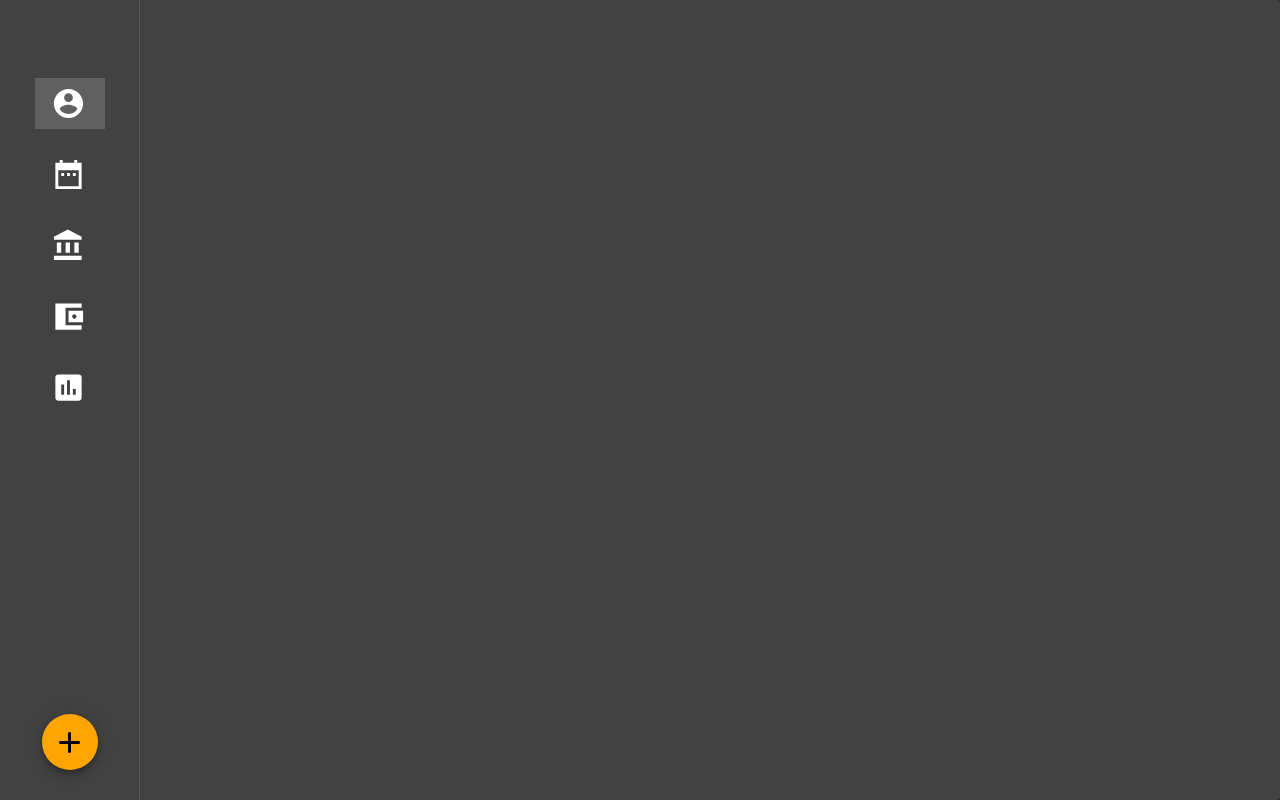
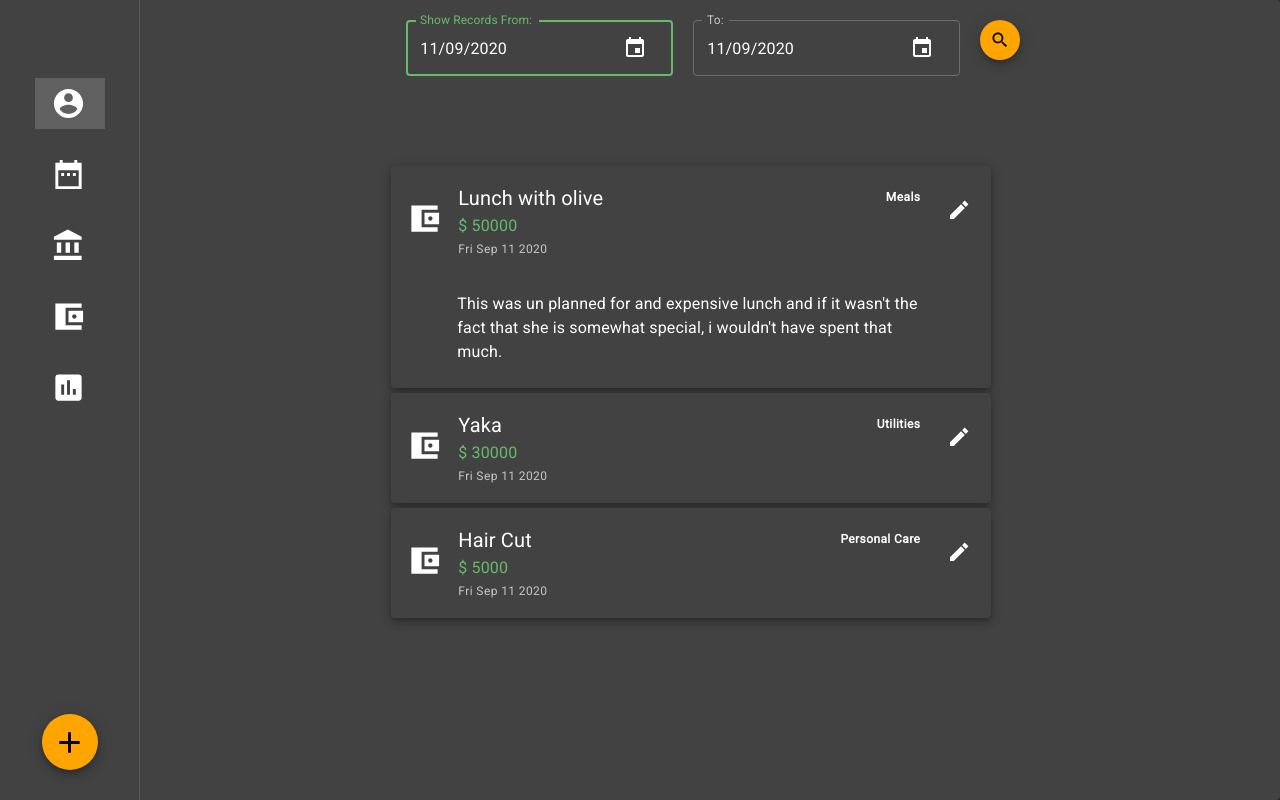
Before and after one commit to mycok/Traxpence-client, a React (Create React App) app: page /expenses in a window 1280 px wide. Built offline with nearby package versions, Linux system fonts and the light colour scheme.

Commit message:
feat: add expense-list-page
- add SingleExpense page
- add ExpenseList page
- add DateRangeSearch page

```diff
--- a/src/Layout.tsx
+++ b/src/Layout.tsx
@@ -13,22 +13,11 @@ import { makeStyles, createStyles } from "@material-ui/core/styles";
 
 import AppRouter from './router';
 
-type MainProps = {
-    classes: any,
-    anchorEl: any,
-    itemList: Array<any>,
-    selected?: string,
-    handleClick(event: React.MouseEvent<HTMLElement, MouseEvent>): void | undefined,
-    handleClose: any
-    selectionHandler: any
-}
-
 const useStyles = makeStyles((theme) =>
     createStyles({
         paper: {
             display: "flex",
             justifyContent: "center",
-            alignItems: "center",
             height: "100vh",
             width: "100%"
         },
@@ -50,9 +39,6 @@ const useStyles = makeStyles((theme) =>
         listItem: {
             margin: 20,
             width: 70,
-            // "&:hover": {
-            //     backgroundColor: "green"
-            // },
         },
         menu: {
             zIndex: 30,
@@ -73,6 +59,16 @@ const useStyles = makeStyles((theme) =>
         }
     })
 );
+
+type LayoutProps = {
+    classes: any,
+    anchorEl: any,
+    itemList: Array<any>,
+    selected?: string,
+    handleClick(event: React.MouseEvent<HTMLElement, MouseEvent>): void | undefined,
+    handleClose: any
+    selectionHandler: any
+}
 
 const iconList = [
     { name: "Account", icon: <Account fontSize="large" /> },
@@ -128,7 +124,7 @@ function Layout() {
     );
 }
 
-function RenderList({ itemList, classes, selected, handleClick, selectionHandler }: Partial<MainProps>) {
+function RenderList({ itemList, classes, selected, handleClick, selectionHandler }: Partial<LayoutProps>) {
     return (
         <List className={classes.drawerList}>
             {
@@ -153,7 +149,7 @@ function RenderList({ itemList, classes, selected, handleClick, selectionHandler
     )
 }
 
-function UserMenu({ classes, anchorEl, handleClose }: Partial<MainProps>) {
+function UserMenu({ classes, anchorEl, handleClose }: Partial<LayoutProps>) {
     return (
         <Popper
             className={classes.menu}
--- a/src/components/auth/Signin.tsx
+++ b/src/components/auth/Signin.tsx
@@ -1,6 +1,16 @@
-import React from 'react';
+import React from "react";
+import { createStyles, makeStyles } from "@material-ui/core/styles";
 
-import Form from '../../pages/auth/AuthForm';
+import Form from "../../pages/auth/AuthForm";
+
+const useStyles = makeStyles(() =>
+    createStyles({
+        root: {
+            display: "flex",
+            alignItems: "center"
+        }
+    })
+)
 
 type SigninState = {
     email: string,
@@ -18,6 +28,7 @@ const initialState = {
 };
 
 function Signin() {
+    const classes = useStyles();
     const [state, dispatch] = React.useReducer((state: SigninState, action: Action) => {
         return state;
     }, initialState);
@@ -29,12 +40,14 @@ function Signin() {
     };
 
     return (
+        <div className={classes.root}>
             <Form
                 fields={2}
                 email={state?.email}
                 password={state?.password}
                 handler={handleSignin}
             />
+        </div>
     )
 }
 
--- a/src/components/user/Signup.tsx
+++ b/src/components/user/Signup.tsx
@@ -1,6 +1,16 @@
-import React from 'react';
+import React from "react";
+import { createStyles, makeStyles } from "@material-ui/core/styles";
 
-import Form from '../../pages/auth/AuthForm';
+import Form from "../../pages/auth/AuthForm";
+
+const useStyles = makeStyles(() =>
+    createStyles({
+        root: {
+            display: "flex",
+            alignItems: "center"
+        }
+    })
+)
 
 type SignupState = {
     username: string,
@@ -20,6 +30,7 @@ const initialState = {
 }
 
 function Signup() {
+    const classes = useStyles();
     const [state, dispatch] = React.useReducer((state: SignupState, action: Action) => {
         return state;
     }, initialState);
@@ -31,6 +42,7 @@ function Signup() {
     };
 
     return (
+        <div className={classes.root}>
             <Form
                 fields={3}
                 username={state?.username}
@@ -38,6 +50,7 @@ function Signup() {
                 password={state?.password}
                 handler={handleSignup}
             />
+        </div>
     )
 }
 
--- /dev/null
+++ b/src/pages/expenses/DateRangeSearch.tsx
@@ -0,0 +1,69 @@
+import React from "react";
+import { KeyboardDatePicker, MuiPickersUtilsProvider } from "@material-ui/pickers";
+import DateFnsUtils from "@date-io/date-fns";
+import { Fab } from '@material-ui/core';
+import { makeStyles, createStyles } from '@material-ui/core/styles';
+import { SearchSharp } from "@material-ui/icons";
+
+const useStyles = makeStyles((theme) =>
+    createStyles({
+        root: {
+            display: "flex",
+            justifyContent: "space-between",
+            margin: 20,
+            width: "100%"
+        },
+        addButton: {
+            color: theme.palette.common.black,
+            backgroundColor: theme.palette.secondary.main,
+            '&:hover': {
+                backgroundColor: theme.palette.secondary.dark,
+            },
+        }
+    })
+);
+
+
+function DateRangeSearch() {
+    const classes = useStyles();
+
+    return (
+        <div className={classes.root}>
+            <MuiPickersUtilsProvider utils={DateFnsUtils}>
+                <KeyboardDatePicker
+                    disableFuture
+                    format="dd/MM/yyyy"
+                    label="Show Records From:"
+                    autoFocus
+                    views={["year", "month", "date"]}
+                    inputVariant="outlined"
+                    variant="inline"
+                    value={new Date()}
+                    onChange={() => null}
+                />
+                <KeyboardDatePicker
+                    disableFuture
+                    format="dd/MM/yyyy"
+                    label="To:"
+                    views={["year", "month", "date"]}
+                    inputVariant="outlined"
+                    variant="inline"
+                    value={new Date()}
+                    onChange={() => null}
+                />
+            </MuiPickersUtilsProvider>
+            <div>
+                <Fab
+                    aria-label="add new expense"
+                    className={classes.addButton}
+                    size="small"
+                    onClick={() => null}
+                >
+                    <SearchSharp fontSize="small" />
+                </Fab>
+            </div>
+        </div>
+    )
+}
+
+export default DateRangeSearch;
--- /dev/null
+++ b/src/pages/expenses/ExpenseList.tsx
@@ -0,0 +1,31 @@
+import React from "react";
+import { makeStyles, createStyles } from "@material-ui/core/styles";
+
+import { IExpense } from './index';
+import SingleExpense from './SingleExpense';
+
+const useStyles = makeStyles(() =>
+    createStyles({
+        root: {
+            marginTop: 90
+        }
+    })
+)
+
+type expenses = {
+    expenses: IExpense[]
+};
+
+function ExpenseList({ expenses }: expenses) {
+    const classes = useStyles();
+
+    return (
+        <div className={classes.root}>
+            {
+                expenses?.map((exp) => <SingleExpense key={exp?._id} expense={exp} />)
+            }
+        </div>
+    )
+}
+
+export default ExpenseList;
--- a/src/pages/expenses/NewExpense.tsx
+++ b/src/pages/expenses/NewExpense.tsx
@@ -1,6 +1,7 @@
 import React from "react";
-import { TextField, Paper, Button } from "@material-ui/core";
+import { TextField, Paper, Button, MenuItem } from "@material-ui/core";
 import { makeStyles, createStyles } from "@material-ui/core/styles";
+import { red } from "@material-ui/core/colors";
 import { KeyboardDateTimePicker, MuiPickersUtilsProvider } from "@material-ui/pickers";
 import DateFnsUtils from "@date-io/date-fns";
 import NumberFormat from "react-number-format";
@@ -8,23 +9,25 @@ import NumberFormat from "react-number-format";
 const useStyles = makeStyles((theme) =>
     createStyles({
         root: {
-            '& label.Mui-focused': {
+            "& label.Mui-focused": {
                 color: theme.palette.primary.main,
             },
-            '& .MuiInput-underline:after': {
+            "& .MuiInput-underline:after": {
                 borderBottomColor: theme.palette.primary.main,
             },
-            '& .MuiOutlinedInput-root': {
-                '& fieldset': {
+            "& .MuiOutlinedInput-root": {
+                "& fieldset": {
                     borderColor: theme.palette.primary.main,
                 },
-                '&:hover fieldset': {
+                "&:hover fieldset": {
                     borderColor: theme.palette.primary.main,
                 },
-                '&.Mui-focused fieldset': {
+                "&.Mui-focused fieldset": {
                     borderColor: theme.palette.primary.main,
                 },
             },
+            display: "flex",
+            alignItems: "center"
         },
         container: {
             border: "1px solid #fff",
@@ -44,13 +47,19 @@ const useStyles = makeStyles((theme) =>
             width: 400
         },
         submitButton: {
-            width: 300,
+            width: 180,
             margin: 20
+        },
+        deleteButton: {
+            width: 180,
+            margin: 20,
+            color: "#fff",
+            backgroundColor: red[900]
         }
     })
 )
 
-type NewExpenseProps = {
+type NewExpenseComponentProps = {
     handler(event: React.FormEvent<HTMLFormElement>): void | undefined,
 }
 
@@ -75,8 +84,16 @@ const initialState = {
     notes: ""
 }
 
-function NewExpense({ handler }: NewExpenseProps) {
+const categoryList = [
+    { _id: 1, title: "Entertainment" },
+    { _id: 2, title: "Food" },
+    { _id: 3, title: "Utilities" },
+    { _id: 4, title: "Car" },
+]
+
+function NewExpense({ handler }: NewExpenseComponentProps) {
     const classes = useStyles();
+    const isEditing = false;
     const [state, dispatch] = React.useReducer((state: ExpenseState, action: Action) => {
         switch (action.type) {
             case "SET_TITTLE":
@@ -127,7 +144,12 @@ function NewExpense({ handler }: NewExpenseProps) {
                     label="Category"
                     value={state?.category}
                     required
-                />
+                    select
+                >
+                    {
+                        categoryList.map((cat) => <MenuItem key={cat?._id}>{cat?.title}</MenuItem>)
+                    }
+                </TextField>
 
                 <TextField
                     id="notes"
@@ -165,9 +187,9 @@ function NewExpense({ handler }: NewExpenseProps) {
                                 horizontal: "right",
                             }
                         }}
-                        showTodayButton
                     />
                 </MuiPickersUtilsProvider>
+                <div>
                     <Button
                         variant="contained"
                         fullWidth
@@ -177,6 +199,20 @@ function NewExpense({ handler }: NewExpenseProps) {
                     >
                         Create
                 </Button>
+                    {
+                        isEditing && (
+                            <Button
+                                variant="contained"
+                                fullWidth
+                                type="submit"
+                                className={classes.deleteButton}
+                            >
+                                Delete
+                            </Button>
+                        )
+                    }
+
+                </div>
             </Paper>
         </form>
     )
--- /dev/null
+++ b/src/pages/expenses/SingleExpense.tsx
@@ -0,0 +1,82 @@
+import React from "react";
+import { Card, CardHeader, CardContent, IconButton, Typography } from "@material-ui/core";
+import AccBalanceWallet from "@material-ui/icons/AccountBalanceWalletSharp";
+import EditIcon from "@material-ui/icons/EditSharp";
+import { makeStyles, createStyles } from "@material-ui/core/styles";
+
+import { IExpense } from './index';
+
+const useStyles = makeStyles(() =>
+    createStyles({
+        root: {
+            width: 600,
+            margin: 5
+        },
+        editButton: {
+            marginTop: 12
+        },
+        cardContent: {
+            marginLeft: 50,
+            marginRight: 50
+        },
+        categoryLabel: {
+            marginRight: 15,
+            fontWeight: 900
+        },
+        titleContainer: {
+            display: "flex",
+            alignItems: "center",
+            justifyContent: "space-between"
+        }
+    })
+)
+
+type ExpenseComponentProps = {
+    expense: IExpense
+}
+
+const currency = "$"
+
+function SingleExpense({ expense }: ExpenseComponentProps) {
+    const classes = useStyles();
+
+    return (
+        <Card className={classes.root} elevation={5}>
+            <CardHeader
+                avatar={
+                    <AccBalanceWallet fontSize="large" />
+                }
+                action={
+                    <IconButton aria-label="edit" className={classes.editButton}>
+                        <EditIcon />
+                    </IconButton>
+                }
+                title={
+                    <div className={classes.titleContainer}>
+                        <Typography variant="h6">
+                            {expense?.name}
+                        </Typography>
+                        <Typography variant="caption" className={classes.categoryLabel}>
+                            {expense?.category?.title}
+                        </Typography>
+                    </div>
+                }
+                subheader={
+                    <>
+                        <Typography color="primary">{`${currency} ${expense?.amount}`}</Typography>
+                        <Typography variant="caption">{expense?.incurredOn}</Typography>
+                    </>
+                }
+            />
+            {
+                expense?.notes && (
+                    <CardContent className={classes.cardContent}>
+                        <Typography>{expense?.notes}</Typography>
+                    </CardContent>
+                )
+            }
+        </Card>
+    )
+}
+
+export default SingleExpense;
--- /dev/null
+++ b/src/pages/expenses/index.tsx
@@ -0,0 +1,59 @@
+import React from "react";
+
+import ExpenseList from './ExpenseList';
+import DateRangeSearch from './DateRangeSearch';
+
+export interface IExpense {
+    _id: string,
+    name: string,
+    amount: number,
+    category: {
+        _id: string,
+        title: string,
+    },
+    notes?: string,
+    incurredOn: any
+}
+
+const expenseList = [
+    {
+        _id: "54605",
+        name: "Lunch with olive",
+        amount: 50000,
+        category: {
+            _id: "87908",
+            title: "Meals",
+        },
+        notes: "This was un planned for and expensive lunch and if it wasn't the fact that she is somewhat special, i wouldn't have spent that much.",
+        incurredOn: new Date().toDateString()
+    },
+    {
+        _id: "54604",
+        name: "Yaka",
+        amount: 30000,
+        category: {
+            _id: "42351",
+            title: "Utilities",
+        },
+        incurredOn: new Date().toDateString()
+    },
+    {
+        _id: "67518",
+        name: "Hair Cut",
+        amount: 5000,
+        category: {
+            _id: "09877",
+            title: "Personal Care",
+        },
+        incurredOn: new Date().toDateString()
+    }
+]
+
+export default function () {
+    return (
+        <div>
+            <DateRangeSearch />
+            <ExpenseList expenses={expenseList} />
+        </div>
+    )
+}
--- a/src/router.tsx
+++ b/src/router.tsx
@@ -5,6 +5,7 @@ import Signup from './components/user/Signup';
 import Signin from './components/auth/Signin';
 import Home from './pages/Home';
 import NewExpense from './pages/expenses/NewExpense';
+import Expenses from './pages/expenses';
 
 
 function AppRouter() {
@@ -15,6 +16,7 @@ function AppRouter() {
                 <Route exact path="/signup" component={Signup} />
                 <Route exact path="/signin" component={Signin} />
                 <Route exact path="/new-expense" component={NewExpense}/>
+                <Route exact path="/expenses" component={Expenses}/>
             </Switch>
         </>
     )
```
Also changed, not shown: src/pages/auth/AuthForm.tsx (+9 -9 lines). Lines whose indentation alone changed are shown as unchanged.
